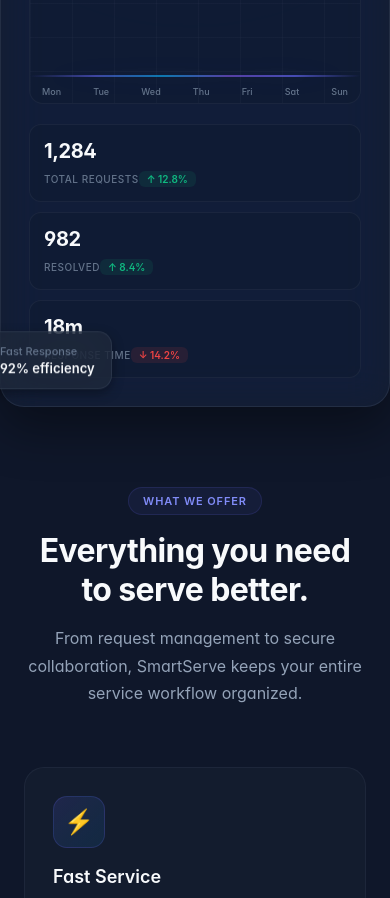
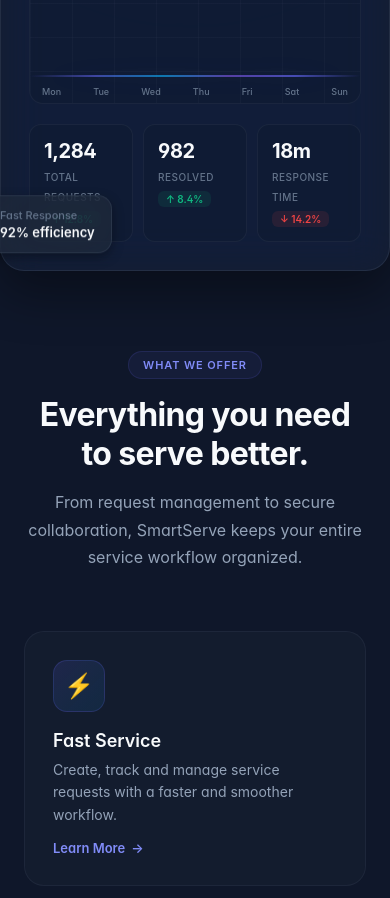
Before and after one commit to kokaresuraj95-creator/SmartServe, a React (Vite) app: page / in a window 390 px wide. Shown: the part 960-1858 px from the top of the page. Built offline with nearby package versions, Linux system fonts and the light colour scheme.

Commit message:
edit file

```diff
--- a/src/App.css
+++ b/src/App.css
@@ -1193,4 +1193,4 @@
   .request-grid { grid-template-columns: 1fr; }
   .request-stats { grid-template-columns: 1fr 1fr; }
   .request-toolbar { grid-template-columns: 1fr; }
-  .dashboard-metrics { grid-template-columns: 1fr
+  .dashboard-metrics { grid-template-columns:
```
